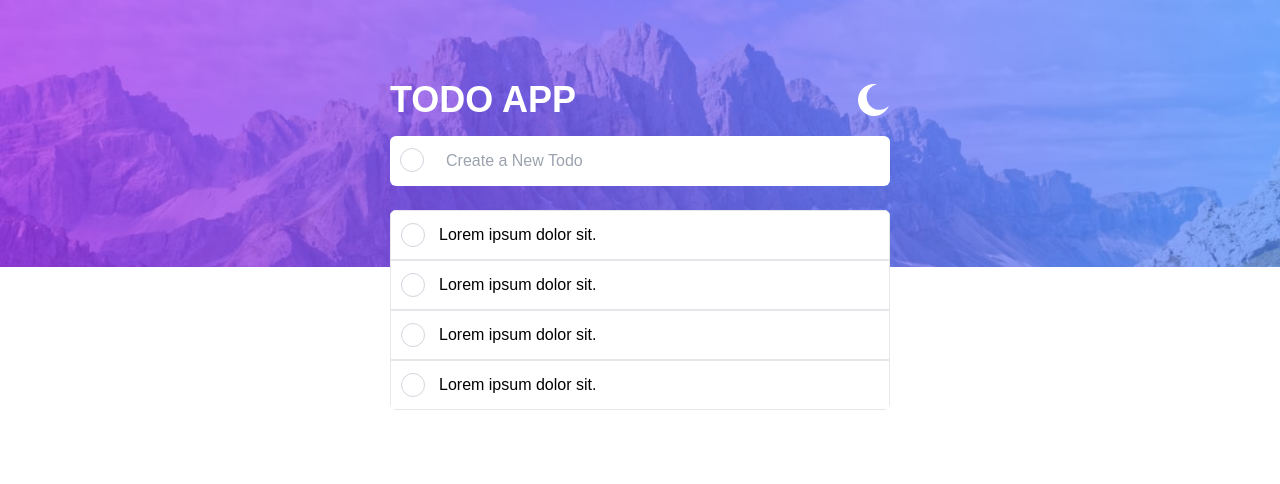
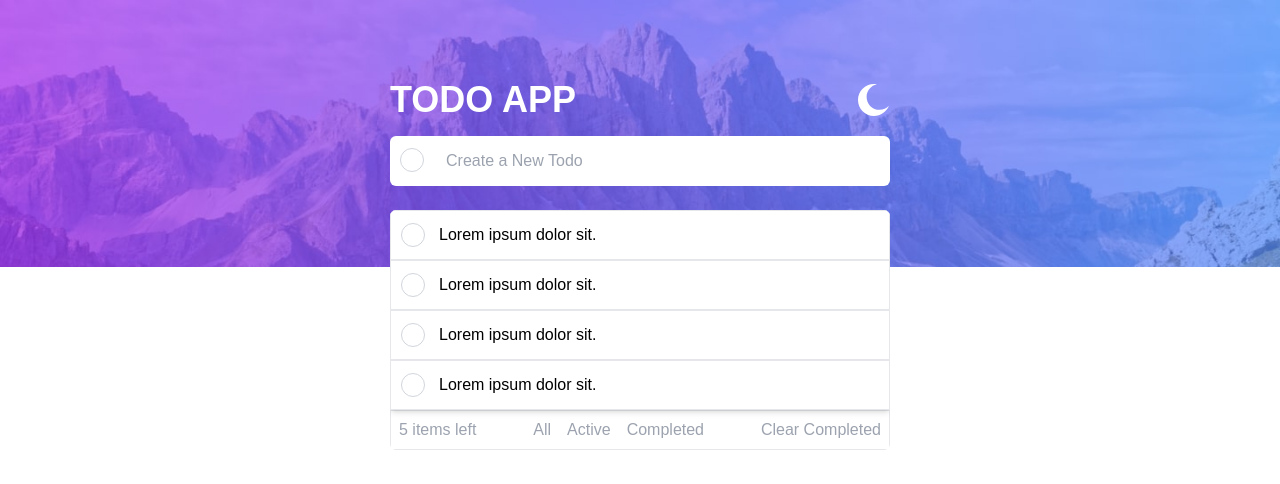
Before and after one commit to Dhruvmehta1311/todo-app, a React app: page / in a window 1280 px wide. Shown: the top 484 px of the page. Built offline with nearby package versions, Linux system fonts and the light colour scheme; the HTML template or start-up script is replaced by a standard one.

Commit message:
Created Footer.

```diff
--- a/src/App.jsx
+++ b/src/App.jsx
@@ -53,6 +53,17 @@ function Header() {
             <Todo />
             <Todo />
             <Todo />
+
+            {/* footer */}
+            <div className="w-full bg-white border h-[40px] flex items-center justify-between px-2 text-gray-400">
+              <p>5 items left</p>
+              <div className="flex gap-4">
+                <p className="cursor-pointer">All</p>
+                <p className="cursor-pointer">Active</p>
+                <p className="cursor-pointer">Completed</p>
+              </div>
+              <p>Clear Completed</p>
+            </div>
           </section>
         </form>
       </main>
```
